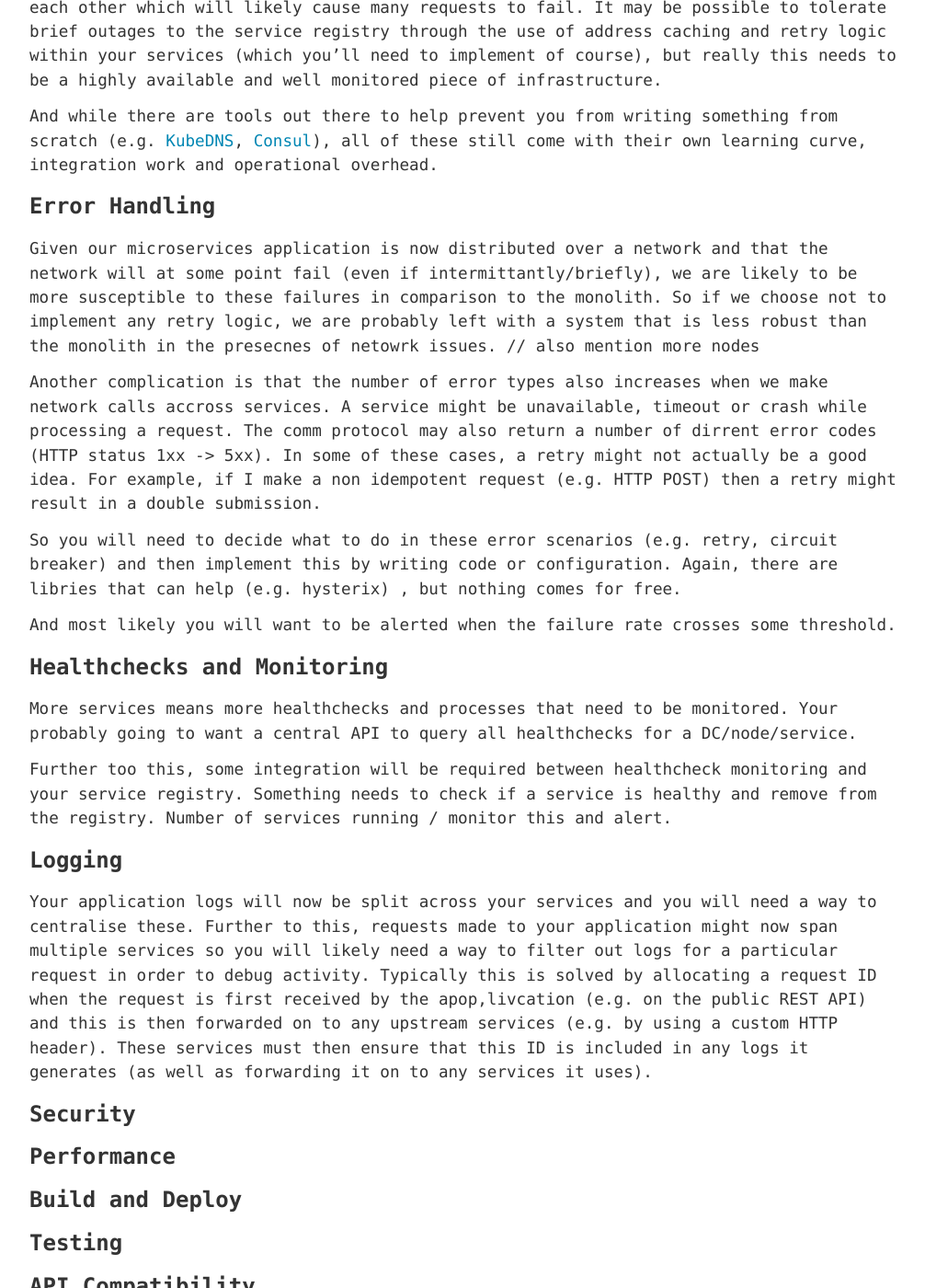
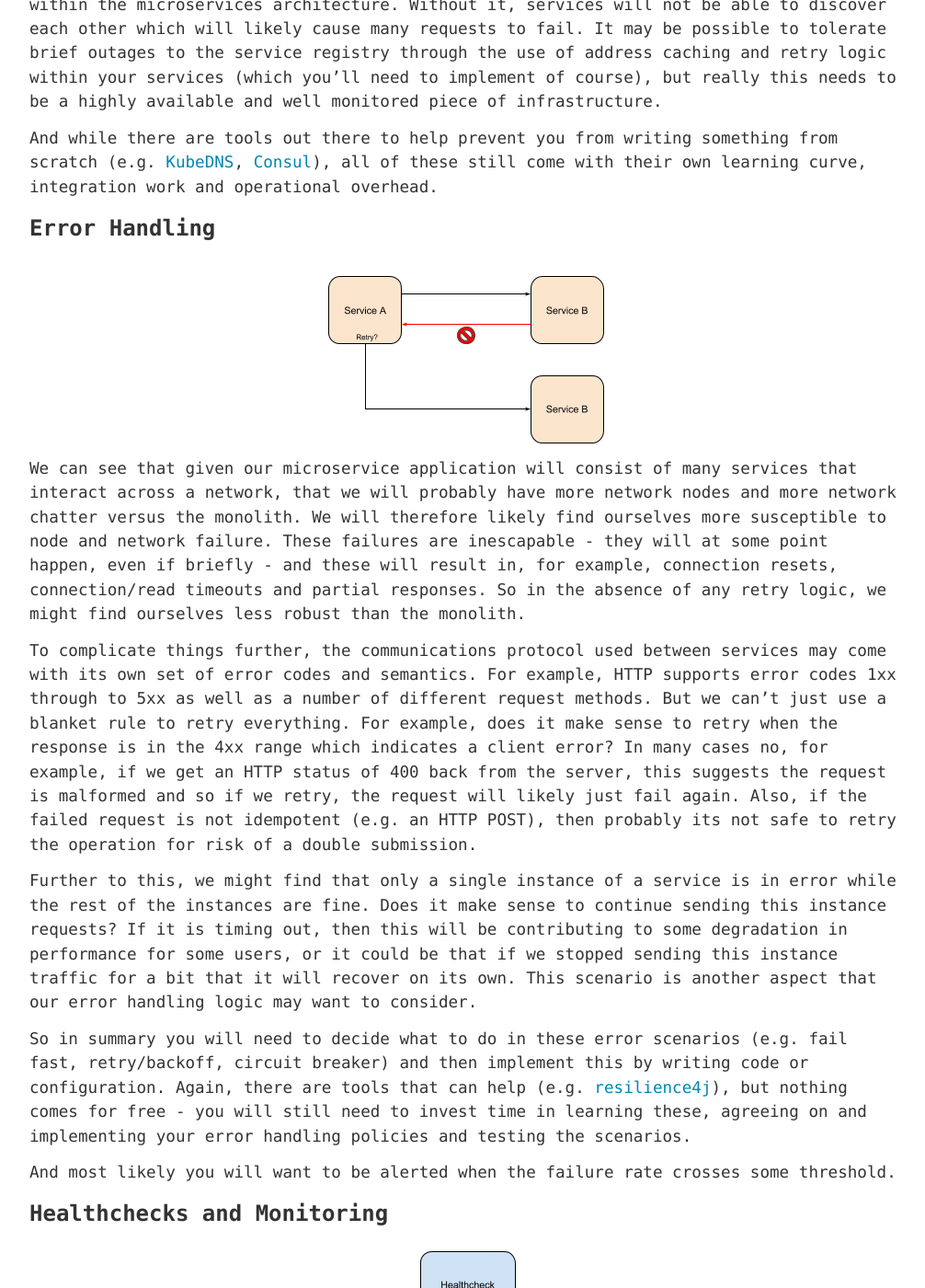
Before and after one commit to hbakkum/hbakkum.github.io, a Jekyll site: the page built from _posts/2019-01-19-costs-associated-with-a-microservices-architecture.md, in a window 1280 px wide and 1400 px high, scrolled down 4376 px. Shown: the whole window at 92% size, without its empty margins (132-1138 px from the left). Built offline with Jekyll 4.4.1, drawn with Linux system fonts in a browser that asks for light colours; comment, search, counter and statistics services are not loaded; some of the changed text lies outside the part shown.

Commit message:
More work on microservices post

```diff
--- a/_posts/2019-01-19-costs-associated-with-a-microservices-architecture.md
+++ b/_posts/2019-01-19-costs-associated-with-a-microservices-architecture.md
@@ -30,7 +30,7 @@ A monolithic architecture is shown on the left. Here one would typically expect
 source repository with a build process consuming this code to produce a single deployable artifact (e.g. a JAR or WAR file) which runs within a single process.
 
 Like any well designed application there will be some degree of modularity within the source code (as depicted by components A, B and C) and
-components can communicate via in-process function calls. For example, we could imagine component A exposes an external interface (e.g. a HTTP/REST interface) and in the context of processing a
+components can communicate via in-process function calls. For example, as depicted in the diagram, we could imagine component A exposes an external interface (e.g. a HTTP/REST interface) and in the context of processing a
 request to this interface has dependencies on component C and (indirectly) B.
 
 As all components are still bundled into a single deployable artifact, making a change to any component will likely require a new deployment of the entire
@@ -76,14 +76,18 @@ For the remainder of this article I'll attempt to itemize some of the engineerin
 Ok, lets begin...
 
 ### Service Discovery ###
-![Service Discovery]({{ site.url }}/assets/images/service-discovery.png){: .center-image }
-As mentioned, microservices communicate with each other over the network and a service may need to call other services when processing a request. Such a service will therefore need to know about the network addresses for a service that it is to call.
+![Service Discovery]({{ site.url }}/assets/images/microservices-service-discovery.png){: .center-image }
+As mentioned, microservices communicate with each other over the network and a service may need to call other services when processing a request.
+Such a service will therefore need to know about the network addresses of the service(s) that it is to call.
 
-One option would be to hard-code these addresses into the services that need them. While this might work for a very small number of static services, it is not too difficult to see that as we increase the number of services that this solution quickly becomes unmanagable. Another problem with this solution is that it does not work particulary well when we have a dynamic environment. For example, we could imagine the addresses that we would want to use for a particular service changing due to:
+One option would be to hard-code these addresses into the services that need them. While this might work for a very small number of static services,
+it is not too difficult to see that as we increase the number of services that this solution quickly becomes unmanagable. Another problem with this solution is
+that it does not work particularly well when we have a dynamic environment. For example, we could imagine the list of valid addresses for a service changing due to:
 
-* The number of instances of the service might change due to scaling events (and these could be manual or automated).
-* An instance of the service might restart or terminate
-* A new service deployment might use different network addresses for the instances
+* An instance of the service might terminate
+* An instance of the service might restart and in some environments the same network address might not be used
+* Along these same lines, a new deployment of the service might not assign the same network address to the new instances
+* The number of instances of the service might change due to scaling events (this could be manual or automated)
 * The service might be running but failing a healthcheck
 
 To solve this problem we need to introduce a component into our architecture which is commonly referred to as a **service registry**. The service registry would contain a database of network addresses for each service, a mechanism for continuously updating the list of services and their addresses as these change, and of course a way to query for the addresses. Given we will often have multiple instances (and therefore addresses) for a given service, we also need a strategy for load balancing requests accross the available instances.
@@ -93,15 +97,42 @@ It is easy to see that the service registry is a fairly critical piece of infras
 And while there are tools out there to help prevent you from writing something from scratch (e.g. [KubeDNS](https://kubernetes.io/docs/concepts/services-networking/dns-pod-service/), [Consul](https://www.consul.io)), all of these still come with their own learning curve, integration work and operational overhead.
 
 ### Error Handling ###
-Given our microservices application is now distributed over a network and that the network will at some point fail (even if intermittantly/briefly), we are likely to be more susceptible to these failures in comparison to the monolith. So if we choose not to implement any retry logic, we are probably left with a system that is less robust than the monolith in the presecnes of netowrk issues. // also mention more nodes
+![Error Handling]({{ site.url }}/assets/images/microservices-error-handling.png){: .center-image }
+We can see that given our microservice application will consist of many services that interact across a network, that we will probably have more network nodes and more network chatter versus the monolith. We will therefore likely find
+ourselves more susceptible to node and network failure. These failures are inescapable - they will at some point happen, even if briefly - and these will result in, for example, connection resets, connection/read timeouts and
+partial responses. So in the absence of any retry logic, we might find ourselves less robust than the monolith.
 
-Another complication is that the number of error types also increases when we make network calls accross services. A service might be unavailable, timeout or crash while processing a request. The comm protocol may also return a number of dirrent error codes (HTTP status 1xx -> 5xx). In some of these cases, a retry might not actually be a good idea. For example, if I make a non idempotent request (e.g. HTTP POST) then a retry might result in a double submission.
+To complicate things further, the communications protocol used between services may come with its own set of error codes and semantics. For example, HTTP supports error codes 1xx through to 5xx as well as a number of different
+request methods. But we can't just use a blanket rule to retry everything. For example, does it make sense to retry when the response is in the 4xx range which indicates a client error? In many cases no, for example, if we get an HTTP
+status of 400 back from the server, this suggests the request is malformed and so if we retry, the request will likely just fail again. Also, if the failed request is not idempotent (e.g. an HTTP POST), then probably its not safe to retry the operation for risk of a double submission.
 
-So you will need to decide what to do in these error scenarios (e.g. retry, circuit breaker) and then implement this by writing code or configuration. Again, there are libries that can help (e.g. hysterix) , but nothing comes for free.
+Further to this, we might find that only a single instance of a service is in error while the rest of the instances are fine. Does it make sense to continue sending this instance requests? If it is timing out, then this will
+be contributing to some degradation in performance for some users, or it could be that if we stopped sending this instance traffic for a bit that it will recover on its own. This scenario is another aspect that our error
+handling logic may want to consider.
+
+So in summary you will need to decide what to do in these error scenarios (e.g. fail fast, retry/backoff, circuit breaker) and then implement this by writing code or configuration. Again, there are tools that can help
+(e.g. [resilience4j](https://github.com/resilience4j/resilience4j)), but nothing comes for free - you will still need to invest time in learning these, agreeing on and implementing your error handling policies and
+testing the scenarios.
 
 And most likely you will want to be alerted when the failure rate crosses some threshold.
 
 ### Healthchecks and Monitoring ###
+![Healthchecks]({{ site.url }}/assets/images/microservices-healthcheck.png){: .center-image }
+Sure, we will need it too for a monolith, but this will be a more complex problem in a microservices architecture.
+
+For example, in kubernetes each service can define a healthcheck in a manifest file. If this fails for any instances, they will be removed from KubeDNS, etc. There is the k8s api to query
+for failures, but not much info re specific failure message.
+
+
+
+Multiple teams developing services independently - need to define conventions so each can integrate their healthchecks/metrics into the ecosystem
+Don't want to manually check these
+Need tight integration with service registry to a) find available services, b) update their status which may have the effect of taking them in/out of service.
+Need to expose API for a) monitoring software to query and b) developers to query
+Need a way to registry healthchecks in a consistent way
+Also need a way to monitor for errors in the system e.g. http error code counts etc.
+Define common way for scraping metrics from services
+
 More services means more healthchecks and processes that need to be monitored. Your probably going to want a central API to query all healthchecks
 for a DC/node/service.
 
@@ -116,19 +147,25 @@ any upstream services (e.g. by using a custom HTTP header). These services must
 (as well as forwarding it on to any services it uses).
 
 ### Security ###
-
+SSL, higher exposed API surface area, JWT
 
 ### Performance ###
 
 ### Build and Deploy ###
+Conventiosn, automation, how do we deploy multiple service changes (as aall componenents released at once on a monolith, then this is easier) - are we comfortable releasing like this for microservices
 
 ### Testing ###
+API contract testing + infrastructure
+Starting services harder for manual testing
+Chaos testing
 
 ### API Compatibility ###
 We no longer have the luxury of the compiler (in some cases) catching a broken interface...
 
 
 # Summary #
+As you can see, you can build a lot and still have nothing that provides any value to your customers.
+
 None of the problems listed are insormountable and many diffrent techniques and tools exist to help solve these. But even so, the point is that addressing even
 a subset of these problems requires implementation of said patterns and knowledge building and integration with said tools which quickly becomes a significant
 engineering effort to implement and continouslky maintain these solutions. And in addition to this, I think its debatable whether most teams can actually get a
```
Also changed, not shown: other parts of _posts/2019-01-19-costs-associated-with-a-microservices-architecture.md (+2 -2 lines), assets/images/microservices-error-handling.png (added), assets/images/microservices-healthcheck.png (added), assets/images/microservices-service-discovery.png (added).
